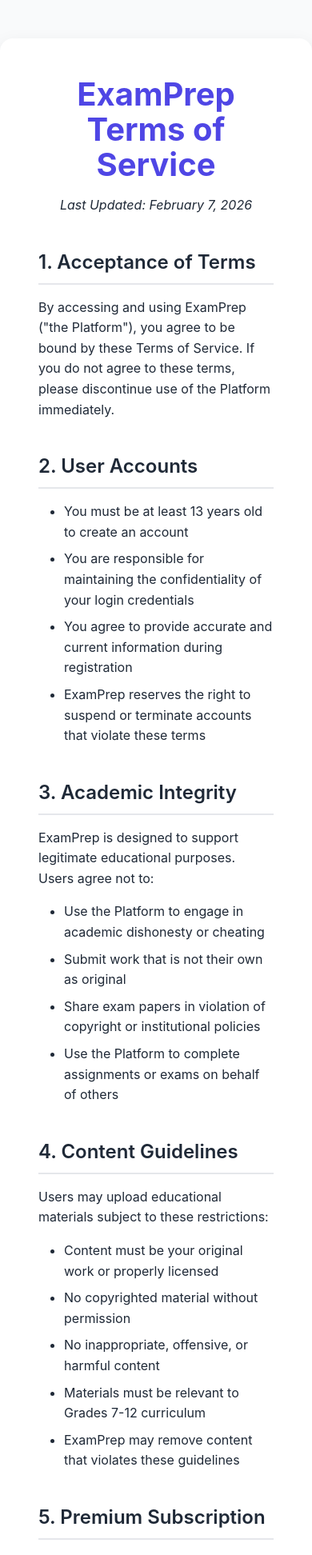
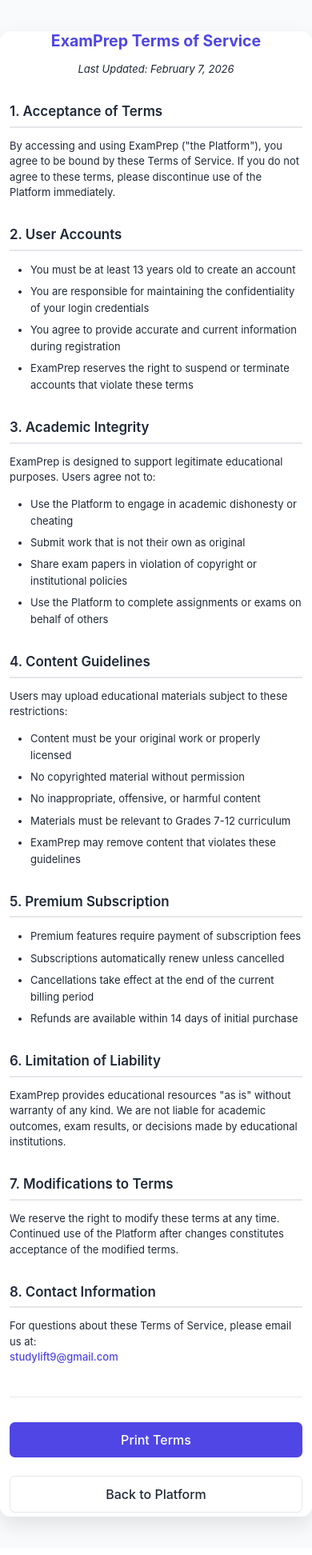
Before and after one commit to StudyLift/studylift, a React app: page /terms in a window 390 px wide. Shown: the top 1944 px of the page at 80% size. Built offline with nearby package versions, Linux system fonts and the light colour scheme; the HTML template or start-up script is replaced by a standard one.

Commit message:
Add comprehensive mobile responsive styles

```diff
--- a/src/App.css
+++ b/src/App.css
@@ -1251,3 +1251,319 @@
     max-height: 400px;
   }
 }
+/* Base mobile styles */
+html {
+  font-size: 16px; /* Sets base size */
+}
+
+body {
+  margin: 0;
+  padding: 0;
+  width: 100%;
+  overflow-x: hidden; /* Prevents horizontal scroll */
+  -webkit-text-size-adjust: 100%; /* Prevents iOS zoom on input */
+  -moz-text-size-adjust: 100%;
+  -ms-text-size-adjust: 100%;
+  text-size-adjust: 100%;
+}
+
+/* Make containers fluid */
+.container {
+  width: 100%;
+  max-width: 100%; /* Allow full width on mobile */
+  padding: 0 16px; /* Add breathing room on sides */
+  box-sizing: border-box; /* Includes padding in width */
+}
+
+/* Responsive images */
+img {
+  max-width: 100%;
+  height: auto;
+}
+/* Mobile-first approach */
+@media (max-width: 768px) {
+  html {
+    font-size: 14px; /* Slightly smaller text on mobile */
+  }
+
+  /* Make headings proportional */
+  h1 {
+    font-size: 1.8rem; /* ~25px */
+    line-height: 1.3;
+  }
+
+  h2 {
+    font-size: 1.5rem; /* ~21px */
+    line-height: 1.3;
+  }
+
+  /* Adjust your legal page specifically */
+  .legal-page .container {
+    padding: 0 12px;
+  }
+
+  .legal-section {
+    margin-bottom: 1.5rem;
+  }
+
+  /* Make buttons larger for touch */
+  button {
+    min-height: 44px; /* Minimum touch target size */
+    min-width: 44px;
+    padding: 10px 16px;
+    font-size: 1rem;
+  }
+}
+
+/* Very small phones */
+@media (max-width: 480px) {
+  html {
+    font-size: 13px; /* Even smaller on tiny screens */
+  }
+
+  .legal-page h1 {
+    font-size: 1.5rem;
+  }
+
+  .legal-actions {
+    flex-direction: column;
+  }
+
+  .legal-actions button {
+    width: 100%;
+    margin-bottom: 10px;
+  }
+}
+/* Mobile Responsive Styles */
+@media (max-width: 768px) {
+  /* Make navigation stack vertically */
+  .navbar, .nav-menu, .nav-links {
+    flex-direction: column !important;
+    align-items: flex-start !important;
+  }
+
+  /* Make buttons larger for touch */
+  button, .btn, [role="button"] {
+    min-height: 44px !important;
+    min-width: 44px !important;
+    padding: 12px 20px !important;
+    font-size: 16px !important;
+  }
+
+  /* Make inputs larger */
+  input, select, textarea {
+    font-size: 16px !important; /* Prevents iOS zoom */
+    padding: 12px !important;
+    min-height: 44px !important;
+  }
+
+  /* Adjust layout for narrow screens */
+  .container {
+    width: 100% !important;
+    padding: 0 16px !important;
+  }
+
+  /* Stack grade/subject filters vertically */
+  .quick-access, .filter-section {
+    flex-direction: column !important;
+  }
+
+  .quick-access > *, .filter-section > * {
+    width: 100% !important;
+    margin-bottom: 10px !important;
+  }
+
+  /* Adjust spacing */
+  h1 {
+    font-size: 1.8rem !important;
+    line-height: 1.3 !important;
+  }
+
+  h2 {
+    font-size: 1.5rem !important;
+  }
+
+  p {
+    font-size: 1rem !important;
+    line-height: 1.5 !important;
+  }
+}
+
+/* Extra small phones */
+@media (max-width: 480px) {
+  .container {
+    padding: 0 12px !important;
+  }
+
+  h1 {
+    font-size: 1.5rem !important;
+  }
+
+  /* Hide or adjust less important elements */
+  .tagline {
+    font-size: 1rem !important;
+  }
+}
+/* =========================================== */
+/* MOBILE RESPONSIVE STYLES - PASTE AT BOTTOM */
+/* =========================================== */
+
+/* For tablets and phones (768px and below) */
+@media (max-width: 768px) {
+  /* Make navigation stack vertically */
+  .navbar, .nav-menu, .nav-links, .header-container,
+  .navigation, [class*="nav"] {
+    flex-direction: column !important;
+    align-items: flex-start !important;
+    gap: 12px !important;
+  }
+
+  /* Make buttons larger for touch */
+  button, .btn, [role="button"], .nav-btn, .login-btn,
+  .signup-btn, [type="button"], [type="submit"] {
+    min-height: 44px !important;
+    min-width: 44px !important;
+    padding: 12px 20px !important;
+    font-size: 16px !important;
+    width: 100% !important;
+    margin: 5px 0 !important;
+  }
+
+  /* Make inputs larger */
+  input, select, textarea, [type="text"],
+  [type="password"], [type="email"] {
+    font-size: 16px !important;
+    padding: 12px !important;
+    min-height: 44px !important;
+    width: 100% !important;
+  }
+
+  /* Adjust layout containers */
+  .container, .main-container, .content-wrapper {
+    width: 100% !important;
+    max-width: 100% !important;
+    padding: 0 16px !important;
+    box-sizing: border-box !important;
+  }
+
+  /* Stack horizontal sections */
+  .quick-access, .filter-section, .subject-filters,
+  .button-group, .auth-buttons, .flex-row {
+    flex-direction: column !important;
+  }
+
+  .quick-access > *, .filter-section > *,
+  .button-group > *, .auth-buttons > * {
+    width: 100% !important;
+    margin-bottom: 12px !important;
+  }
+
+  /* Adjust text sizes */
+  h1 {
+    font-size: 1.8rem !important;
+    line-height: 1.3 !important;
+  }
+
+  h2 {
+    font-size: 1.5rem !important;
+  }
+
+  h3 {
+    font-size: 1.2rem !important;
+  }
+
+  body, p, span, div {
+    font-size: 1rem !important;
+    line-height: 1.5 !important;
+  }
+
+  /* Fix spacing */
+  .section, .module, .card {
+    margin: 16px 0 !important;
+    padding: 16px !important;
+  }
+}
+
+/* Extra small phones (480px and below) */
+@media (max-width: 480px) {
+  .container {
+    padding: 0 12px !important;
+  }
+
+  h1 {
+    font-size: 1.5rem !important;
+  }
+
+  h2 {
+    font-size: 1.3rem !important;
+  }
+
+  /* Make everything single column */
+  .grid, .columns, .row {
+    display: flex !important;
+    flex-direction: column !important;
+  }
+
+  .grid > *, .columns > *, .row > * {
+    width: 100% !important;
+    margin-bottom: 16px !important;
+  }
+}
+/* =================================== */
+/* MOBILE NAVIGATION - ADD TO App.css */
+/* =================================== */
+
+@media (max-width: 768px) {
+  /* Target your navigation specifically */
+  .nav-container, .header, .top-nav {
+    flex-wrap: wrap !important;
+    padding: 10px 0 !important;
+  }
+
+  /* Make "Grades | Chemistry | Other Subjects" stack */
+  .subject-tags, .grade-tags, .nav-links span {
+    display: block !important;
+    margin: 5px 0 !important;
+    padding: 8px 12px !important;
+    background: #f0f0f0 !important;
+    border-radius: 20px !important;
+    width: fit-content !important;
+  }
+
+  /* Make auth buttons full width and stacked */
+  .auth-buttons, .login-section, .nav-buttons {
+    display: flex !important;
+    flex-direction: column !important;
+    width: 100% !important;
+    margin-top: 15px !important;
+  }
+
+  .auth-buttons button, .nav-buttons button {
+    margin: 8px 0 !important;
+    width: 100% !important;
+  }
+}
+/* ============================== */
+/* PAST PAPERS MOBILE - App.css */
+/* ============================== */
+
+@media (max-width: 768px) {
+  .past-papers, .exam-section, .materials-section {
+    padding: 20px 0 !important;
+  }
+
+  .filter-options, .grade-selectors {
+    display: flex !important;
+    flex-direction: column !important;
+    gap: 15px !important;
+  }
+
+  select {
+    width: 100% !important;
+    max-width: 100% !important;
+  }
+
+  .paper-list, .material-grid {
+    grid-template-columns: 1fr !important;
+  }
+}
--- a/src/index.css
+++ b/src/index.css
@@ -27,7 +27,9 @@
   min-width: 320px;
   min-height: 100vh;
   width: 100%;
-  overflow-x: hidden; /* Prevents horizontal scroll */
+  overflow-x: hidden;
+  font-size: 16px;
+  line-height: 1.5;
 }
 
 h1 {
@@ -66,3 +68,16 @@
     background-color: #f9f9f9;
   }
 }
+/* Mobile-first responsive design */
+@media (max-width: 768px) {
+  .container {
+    width: 100% !important;
+    max-width: 100% !important;
+    padding: 0 16px !important;
+  }
+
+  body {
+    display: block !important;
+    place-items: normal !important;
+  }
+}
```
